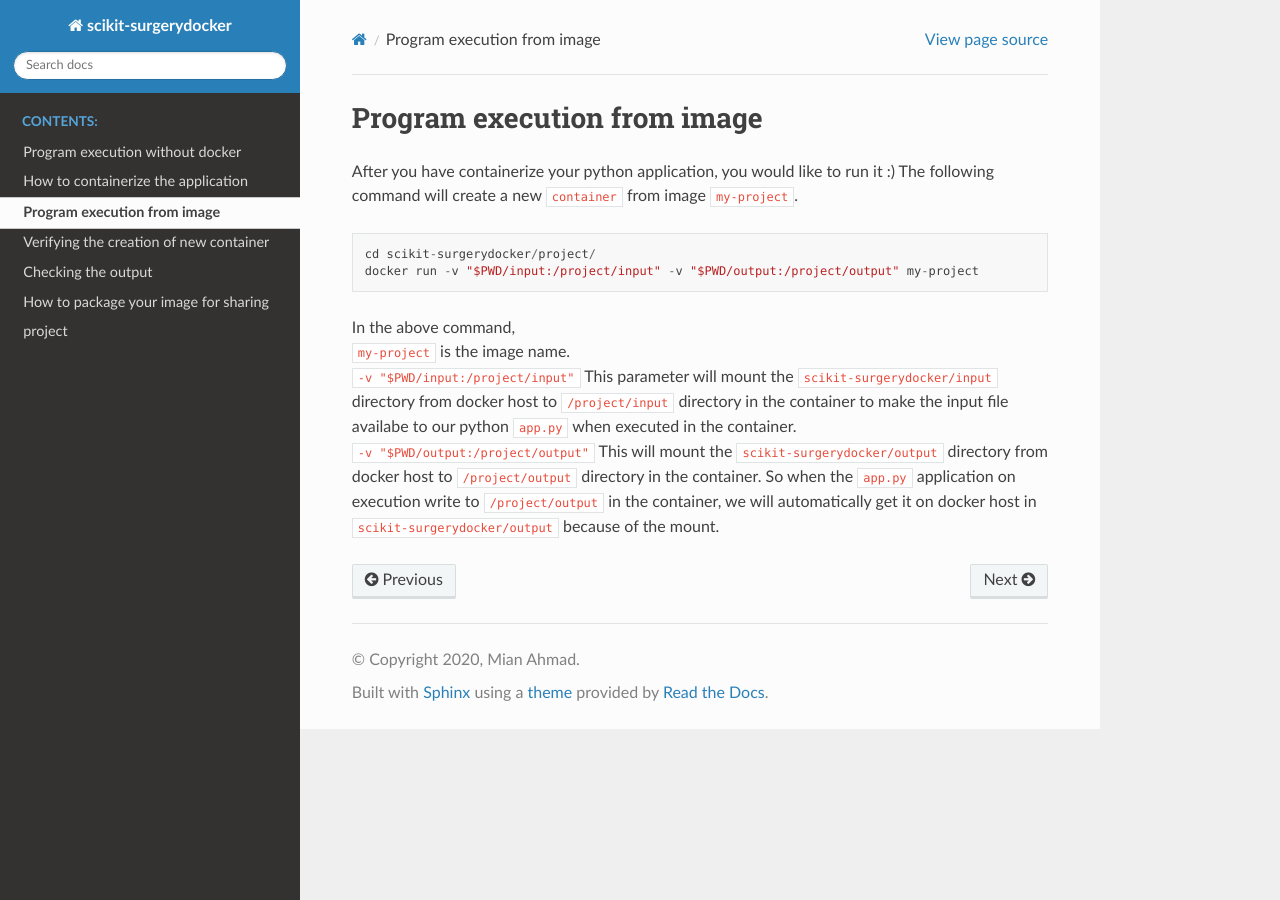
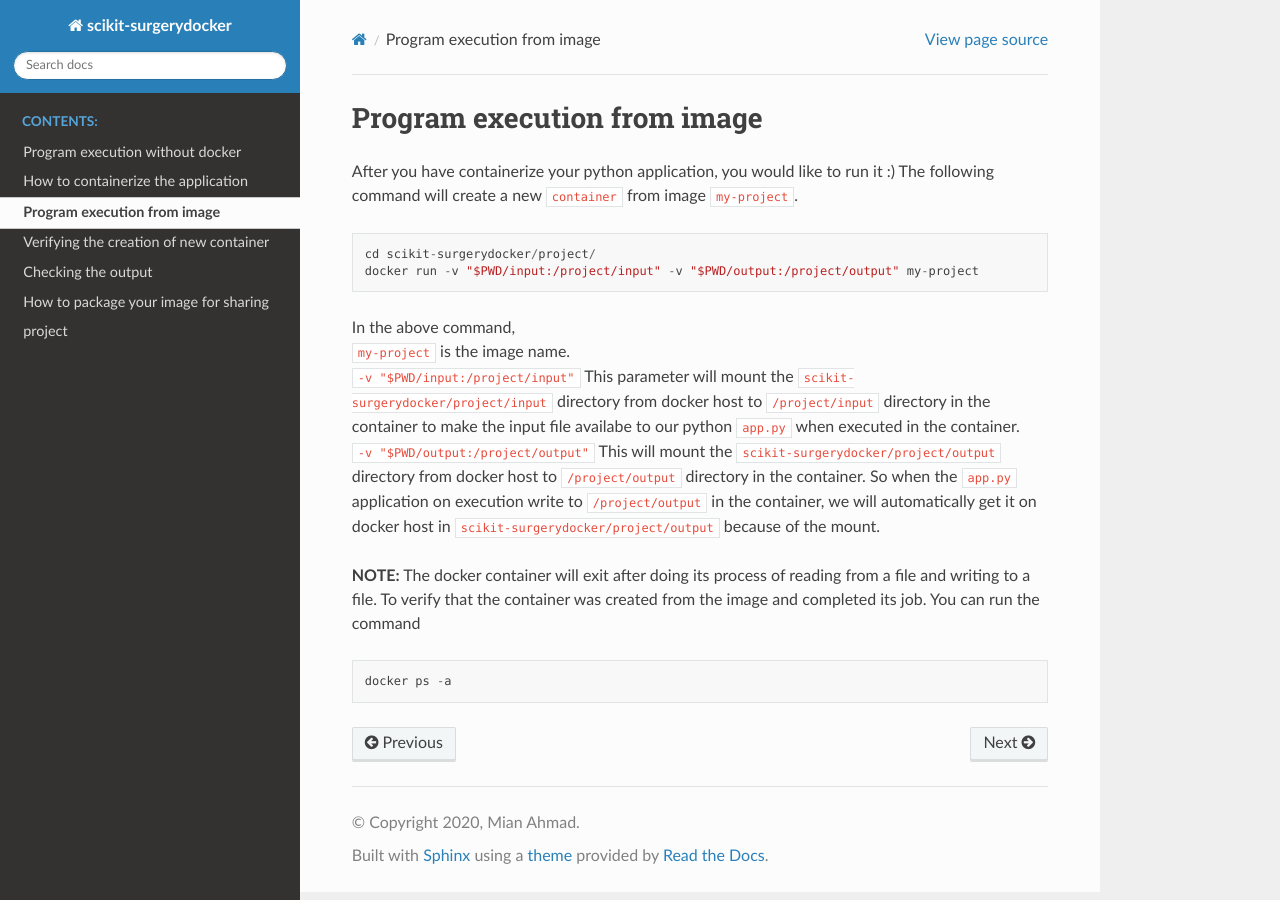
Before and after one commit to UCL/scikit-surgerydocker, a Sphinx documentation site: the page built from docs/source/step3.md, in a window 1280 px wide. Built offline with Sphinx 7.4.7 and the Read the Docs theme 2.0.0, drawn with Linux system fonts in a browser that asks for light colours.

Commit message:
Issue #3: docs updated

````diff
--- a/docs/source/step3.md
+++ b/docs/source/step3.md
@@ -8,5 +8,11 @@ docker run -v "$PWD/input:/project/input" -v "$PWD/output:/project/output" my-pr
 
 In the above command,
 `my-project` is the image name.
-`-v "$PWD/input:/project/input"` This parameter will mount the `scikit-surgerydocker/input` directory from docker host to `/project/input` directory in the container to make the input file availabe to our python `app.py` when executed in the container.
-`-v "$PWD/output:/project/output"` This will mount the `scikit-surgerydocker/output` directory from docker host to `/project/output` directory in the container. So when the `app.py` application on execution write to `/project/output` in the container, we will automatically get it on docker host in `scikit-surgerydocker/output` because of the mount.
+`-v "$PWD/input:/project/input"` This parameter will mount the `scikit-surgerydocker/project/input` directory from docker host to `/project/input` directory in the container to make the input file availabe to our python `app.py` when executed in the container.
+`-v "$PWD/output:/project/output"` This will mount the `scikit-surgerydocker/project/output` directory from docker host to `/project/output` directory in the container. So when the `app.py` application on execution write to `/project/output` in the container, we will automatically get it on docker host in `scikit-surgerydocker/project/output` because of the mount.
+
+**NOTE:** The docker container will exit after doing its process of reading from a file and writing to a file.
+To verify that the container was created from the image and completed its job. You can run the command
+```
+docker ps -a
+```
````
